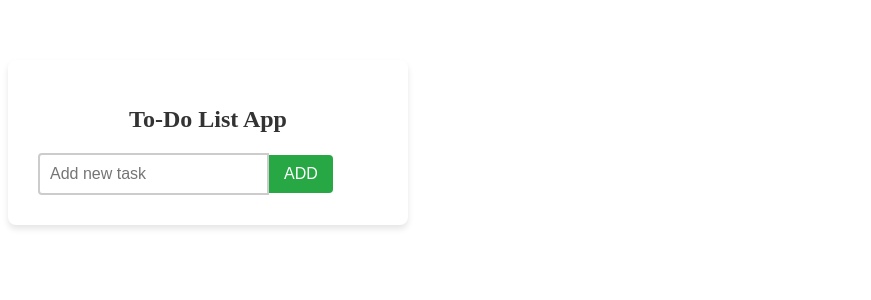
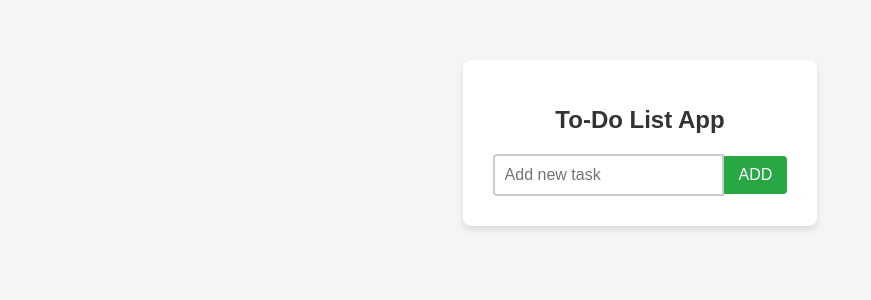
Before and after one commit to Anubhav7050/toDoListApp, an Angular app: page /to-do-list in a window 1280 px wide. Before the commit this address led to /. Shown: the top 300 px of the page, without its empty margins (0-871 px from the left). Built offline with nearby package versions, Linux system fonts and the light colour scheme.

Commit message:
route set/manage all the style globally and set it in center

```diff
--- a/src/app/app.component.html
+++ b/src/app/app.component.html
@@ -1,13 +1 @@
-<div class="todo-container">
-  <h1>To-Do List App</h1>
-    <input type="text" placeholder="Add new task" [(ngModel)]="input" required/>
-    <button type="submit" (click)="addItem()">{{buttonText}}</button>
-    <!-- <button *ngIf="isEditButtonShow">Edit</button> -->
-  <div *ngFor="let item of taskArray let i=index">
-    <ul id="todo-list">{{item}}</ul>
-    <button (click)="deleteItem(i)">🗑️</button>
-    <button (click)="editItem(item)" >
-      <img src="../assets/edit.png" style="height: 17px;">
-    </button>
-  </div>
-</div>
+<router-outlet></router-outlet>
--- a/src/app/app.component.ts
+++ b/src/app/app.component.ts
@@ -6,30 +6,10 @@ import { RouterOutlet } from '@angular/router';
 @Component({
   selector: 'app-root',
   standalone: true,
-  imports: [RouterOutlet, CommonModule, FormsModule],
+  imports: [RouterOutlet],
   templateUrl: './app.component.html',
   styleUrl: './app.component.scss'
 })
 export class AppComponent {
-  editedText:any;
-  buttonText: string="ADD";
-  isEditButtonShow:boolean= false;
-  input: string="";
-  taskArray: any[]=[];
-  addItem(){
-    if (this.buttonText==="ADD") {
-      this.taskArray.unshift(this.input);
-    }else{
-      this.taskArray[this.taskArray.indexOf(this.editedText)]=this.input;
-    }
-    this.input="";
-  }
-  deleteItem(i: any){
-    this.taskArray.splice(i,1);
-  }
-  editItem(item:string){
-    this.input=item;
-    this.buttonText="Edit";
-    this.editedText=item;
-  }
+
 }
--- a/src/app/app.routes.ts
+++ b/src/app/app.routes.ts
@@ -1,3 +1,7 @@
 import { Routes } from '@angular/router';
+import { ToDoListComponent } from '../components/to-do-list/to-do-list.component';
 
-export const routes: Routes = [];
+export const routes: Routes = [
+    {path: '',pathMatch:'full',redirectTo:'to-do-list'},
+    {path:'to-do-list',loadComponent:()=>import('../components/to-do-list/to-do-list.component').then(m => m.ToDoListComponent)}
+];
--- /dev/null
+++ b/src/components/to-do-list/to-do-list.component.html
@@ -0,0 +1,12 @@
+<div class="todo-container">
+    <h1>To-Do List App</h1>
+      <input type="text" placeholder="Add new task" [(ngModel)]="input" required/>
+      <button type="submit" (click)="addItem()">{{buttonText}}</button>
+    <div *ngFor="let item of taskArray let i=index">
+      <ul id="todo-list">{{item}}</ul>
+      <button (click)="deleteItem(i)">🗑️</button>
+      <button (click)="editItem(item)" >
+        <img src="../assets/edit.png" style="height: 17px;">
+      </button>
+    </div>
+  </div>
--- /dev/null
+++ b/src/components/to-do-list/to-do-list.component.ts
@@ -0,0 +1,34 @@
+import { CommonModule } from '@angular/common';
+import { Component } from '@angular/core';
+import { FormsModule } from '@angular/forms';
+
+@Component({
+  selector: 'app-to-do-list',
+  standalone: true,
+  imports: [CommonModule, FormsModule],
+  templateUrl: './to-do-list.component.html',
+  styleUrl: './to-do-list.component.scss'
+})
+export class ToDoListComponent {
+  editedText:any;
+  buttonText: string="ADD";
+  isEditButtonShow:boolean= false;
+  input: string="";
+  taskArray: any[]=[];
+  addItem(){
+    if (this.buttonText==="ADD") {
+      this.taskArray.unshift(this.input);
+    }else{
+      this.taskArray[this.taskArray.indexOf(this.editedText)]=this.input;
+    }
+    this.input="";
+  }
+  deleteItem(i: any){
+    this.taskArray.splice(i,1);
+  }
+  editItem(item:string){
+    this.input=item;
+    this.buttonText="Edit";
+    this.editedText=item;
+  }
+}
--- a/src/styles.scss
+++ b/src/styles.scss
@@ -1 +1,110 @@
 /* You can add global styles to this file, and also import other style files */
+* {
+    box-sizing: border-box;
+  }
+  body {
+    font-family: Arial, sans-serif;
+    background: #f5f5f5;
+    margin: 0;
+    padding: 0;
+    display: flex;
+    justify-content: center;
+    align-items: flex-start;
+    min-height: 100vh;
+    color: #333;
+  }
+  .todo-container {
+    background: white;
+    padding: 30px;
+    margin-top: 60px;
+    border-radius: 8px;
+    width: 100%;
+    max-width: 400px;
+    box-shadow: 0 4px 6px rgba(0, 0, 0, 0.1);
+  }
+  h1 {
+    text-align: center;
+    color: #333;
+    font-size: 24px;
+    margin-bottom: 20px;
+  }
+  form {
+    display: flex;
+    margin-bottom: 20px;
+  }
+  input[type="text"] {
+    flex: 1;
+    padding: 10px;
+    font-size: 16px;
+    border: 2px solid #ccc;
+    border-radius: 4px 0 0 4px;
+    outline: none;
+    transition: border 0.3s ease;
+  }
+  input[type="text"]:focus {
+    border-color: #28a745;
+  }
+  button {
+    padding: 10px 15px;
+    font-size: 16px;
+    border: none;
+    background-color: #28a745;
+    color: white;
+    cursor: pointer;
+    border-radius: 0 4px 4px 0;
+    transition: background-color 0.3s ease;
+  }
+  ul {
+    list-style-type: none;
+    padding: 0;
+  }
+  li {
+    padding: 10px;
+    background: #eee;
+    margin-bottom: 8px;
+    border-radius: 4px;
+    cursor: pointer;
+    transition: background 0.3s, transform 0.2s;
+    display: flex;
+    align-items: center;
+    gap: 10px;
+  }
+  li.completed {
+    text-decoration: line-through;
+    color: #888;
+  }
+  input[type="checkbox"] {
+    width: 20px;
+    height: 20px;
+    cursor: pointer;
+    margin-right: 10px;
+  }
+  .delete-btn {
+    margin-left: auto;
+    padding: 5px 10px;
+    background: #dc3545;
+    color: white;
+    border: none;
+    border-radius: 4px;
+    cursor: pointer;
+    font-size: 14px;
+    transition: background-color 0.3s ease;
+  }
+  @media (max-width: 480px) {
+    .todo-container {
+      margin-top: 20px;
+      padding: 20px;
+    }
+    h1 {
+      font-size: 20px;
+    }
+    input[type="text"] {
+      font-size: 14px;
+    }
+    button {
+      font-size: 14px;
+    }
+    li {
+      font-size: 14px;
+    }
+  }
```
Also changed, not shown: src/components/to-do-list/to-do-list.component.scss (added), 1 other file (tests, documents, lock files or other folders).
